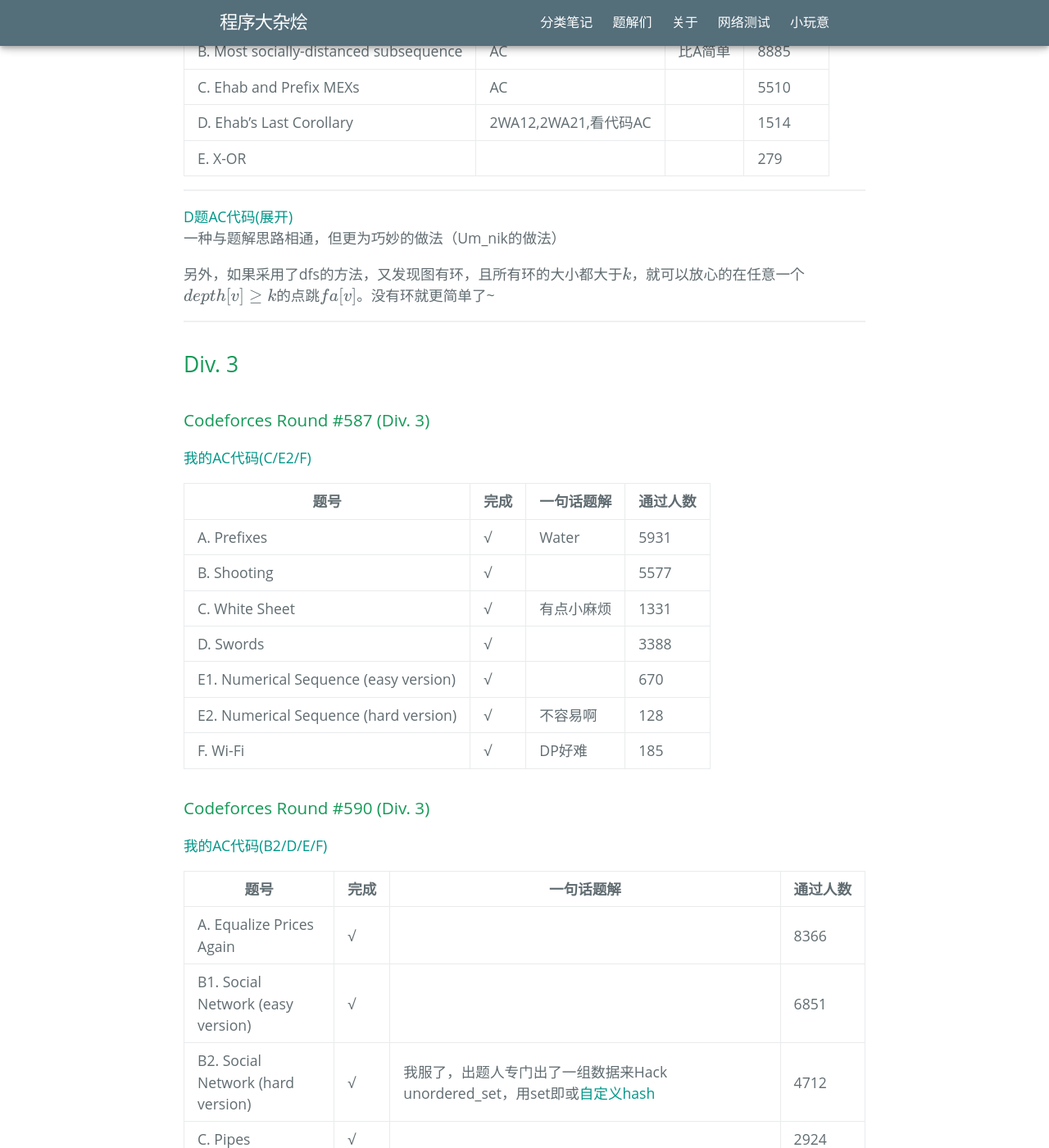
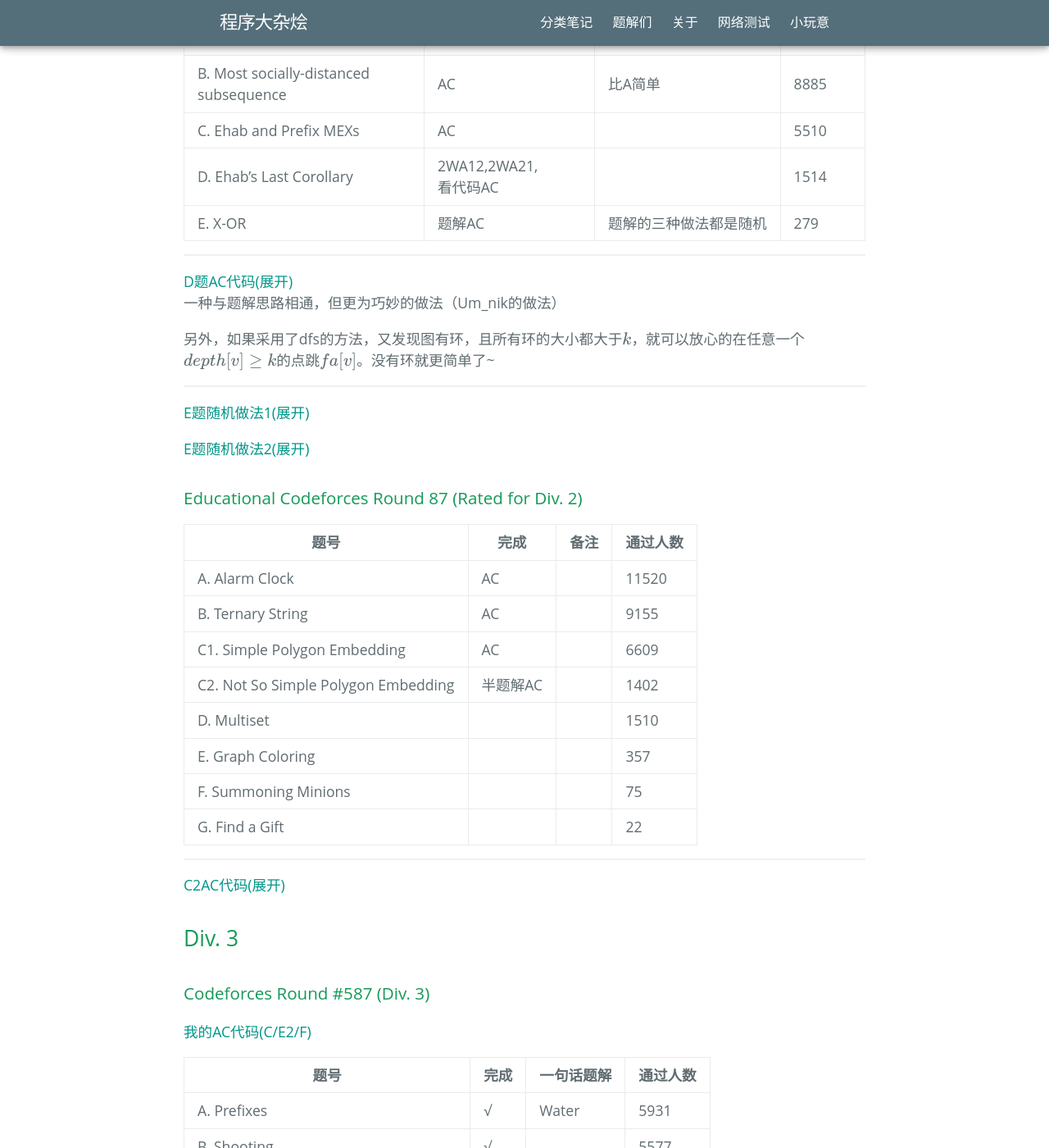
Before and after one commit to Chgtaxihe/Chgtaxihe.github.io_Archive, a Jekyll site: the page built from _posts/2019-09-21-Codeforces刷题计划.md, in a window 1280 px wide and 1400 px high, scrolled down 32797 px. Shown: the whole window at 82% size. Built offline with Jekyll 4.4.1, drawn with Linux system fonts in a browser that asks for light colours; some web fonts are replaced; formulas are drawn with MathJax 3; comment, search, counter and statistics services are not loaded; some of the changed text lies outside the part shown.

Commit message:
日常更新

```diff
--- a/_posts/2019-09-21-Codeforces刷题计划.md
+++ b/_posts/2019-09-21-Codeforces刷题计划.md
@@ -973,7 +973,7 @@ $a=p_0^{x1}p_1^{x2}p_2^{x3}...p_n^{xn},gcd(a,\frac{a}{p_i^{xi}} + p_i)=1$
 | B. Most socially-distanced subsequence  | AC | 比A简单 | 8885 |
 | C. Ehab and Prefix MEXs  | AC |  | 5510 |
 | D. Ehab's Last Corollary  | 2WA12,2WA21,看代码AC |      | 1514 |
-| E. X-OR  |      |      | 279 |
+| E. X-OR  | 题解AC | 题解的三种做法都是随机 | 279 |
 
 ------
 
@@ -982,6 +982,29 @@ $a=p_0^{x1}p_1^{x2}p_2^{x3}...p_n^{xn},gcd(a,\frac{a}{p_i^{xi}} + p_i)=1$
 另外，如果采用了dfs的方法，又发现图有环，且所有环的大小都大于$k$，就可以放心的在任意一个$depth[v] \ge k$的点跳$fa[v]$。没有环就更简单了~
 
 ------
+
+[E题随机做法1](https://codeforces.com/contest/1364/submission/84078929)
+
+[E题随机做法2](https://codeforces.com/contest/1364/submission/84081287)
+
+
+
+### Educational Codeforces Round 87 (Rated for Div. 2)
+
+| 题号 | 完成 | 备注 | 通过人数 |
+| ---- | ---- | ---- | -------- |
+| A. Alarm Clock  | AC |      | 11520 |
+| B. Ternary String  | AC |      | 9155 |
+| C1. Simple Polygon Embedding | AC |      | 6609 |
+| C2. Not So Simple Polygon Embedding | 半题解AC |      | 1402 |
+| D. Multiset  |      |      | 1510 |
+| E. Graph Coloring  |      |      | 357 |
+| F. Summoning Minions  |      |      | 75 |
+| G. Find a Gift  |      |      | 22 |
+
+------
+
+[C2AC代码](https://codeforces.com/contest/1354/submission/84093153)
 
 
 
@@ -1167,4 +1190,4 @@ void dfs(int v, int par = -1) {
 | E. Polygon  | AC |      | 8155 |
 | F. Spy-string  | AC |      | 2585 |
 | G. A/B Matrix  | AC |      | 1200 |
-| H. Binary Median  | 题解 |  | 798 |
+| H. Binary Median  | 题解 | 考虑左边有多少个数字，一直奔着那个方向去就行 | 798 |
```
Also changed, not shown: _layouts/home.html (+6 -1 lines), _posts/2020-03-20-AtCoder练习.md (+1 -1 lines), _posts/2020-06-17-与天奋斗出处探究.md (added, +10 -0 lines), post/LearningCategory.md (+3 -2 lines), post/category/数论/卢卡斯定理.md (added, +102 -0 lines), post/category/数论/组合数.md (added, +12 -0 lines).
